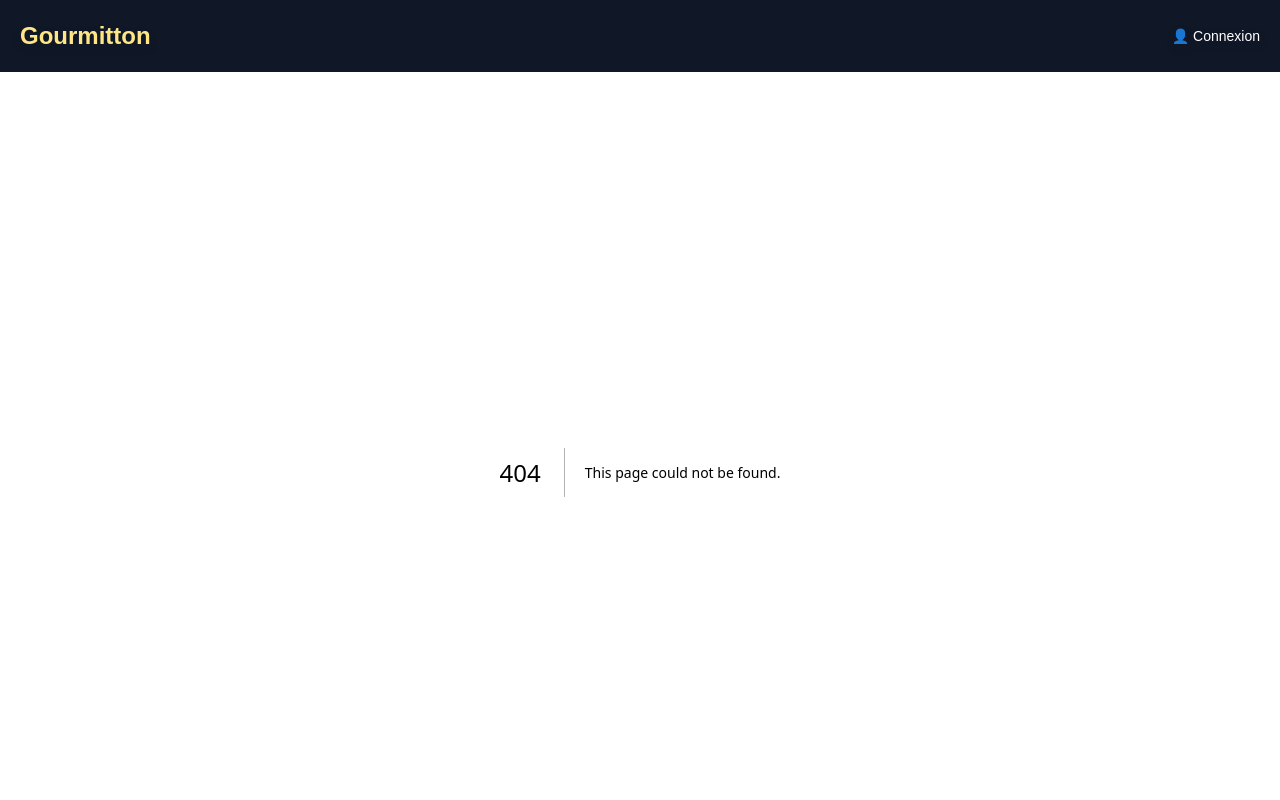
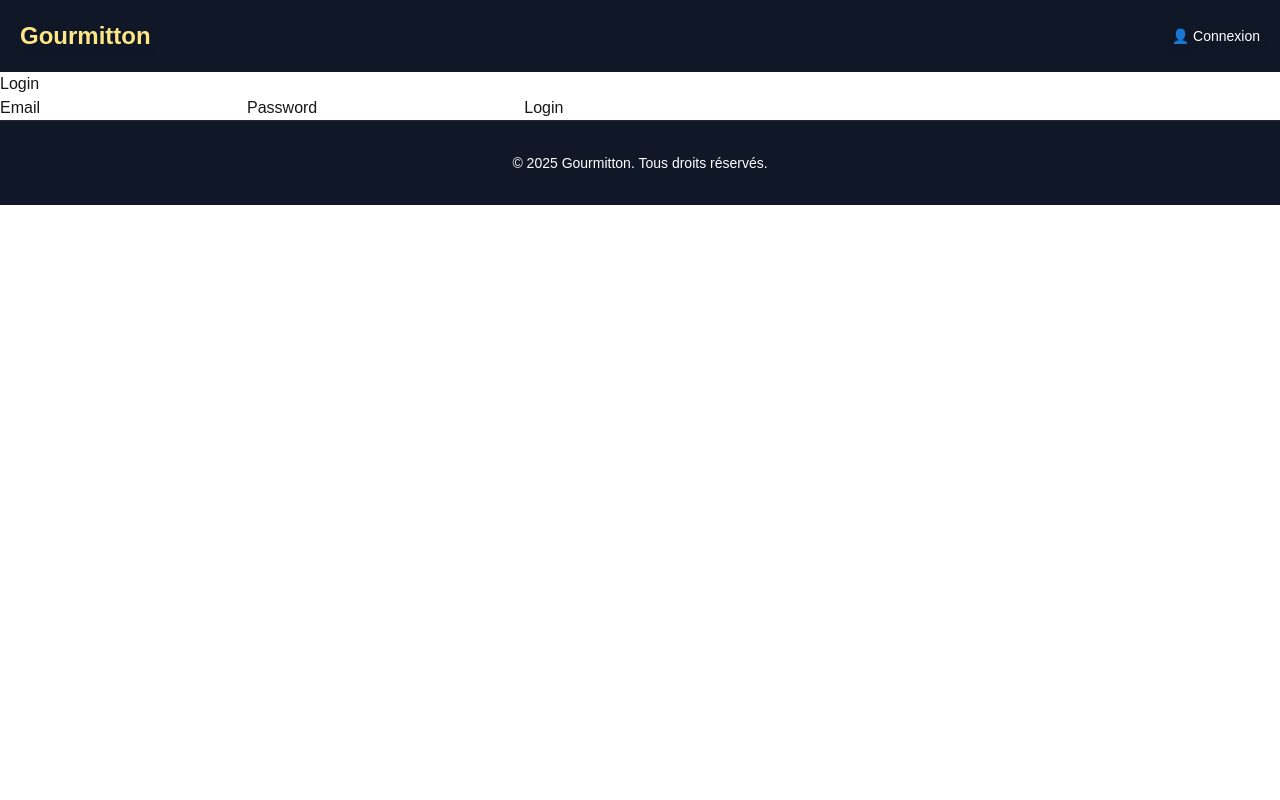
Before and after one commit to antoinecstl/Gourmitton, a Next.js app in the folder gourmitton/: page /login in a window 1280 px wide. Before the commit this address had no page. Shown: the top 800 px of the page. Built offline with nearby package versions, Linux system fonts and the light colour scheme.

Commit message:
Adding the login and the linkin to this login from the main

```diff
--- /dev/null
+++ b/gourmitton/app/login/page.tsx
@@ -0,0 +1,14 @@
+export default function Login() {
+    return (
+        <div>
+        <h1>Login</h1>
+        <form>
+            <label htmlFor="email">Email</label>
+            <input type="email" id="email" name="email" required />
+            <label htmlFor="password">Password</label>
+            <input type="password" id="password" name="password" required />
+            <button type="submit">Login</button>
+        </form>
+        </div>
+    );
+}
--- a/gourmitton/app/page.tsx
+++ b/gourmitton/app/page.tsx
@@ -78,9 +78,11 @@
           <Link href={`/`}>
             <h1 className="text-3xl font-bold text-amber-200 drop-shadow-lg cursor-pointer">Gourmitton</h1>
           </Link>
+          <Link href={`/login`}>
             <button className="bg-white/10 hover:bg-white/30 text-white px-4 py-2 rounded-xl backdrop-blur-xs border border-white/20 transition-all">
-            Connexion
-          </button>
+              Connexion
+            </button>
+          </Link>
         </div>
 
         <div className="z-10 text-center text-white px-4 max-w-4xl mx-auto">
```
